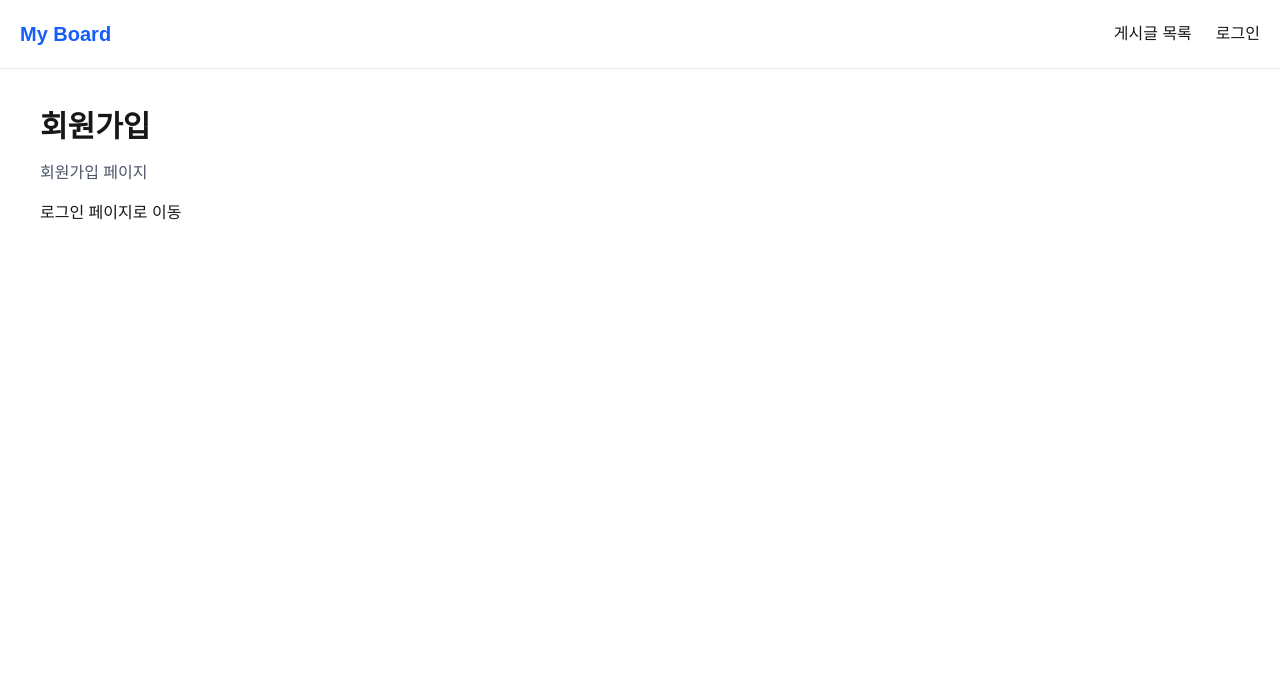
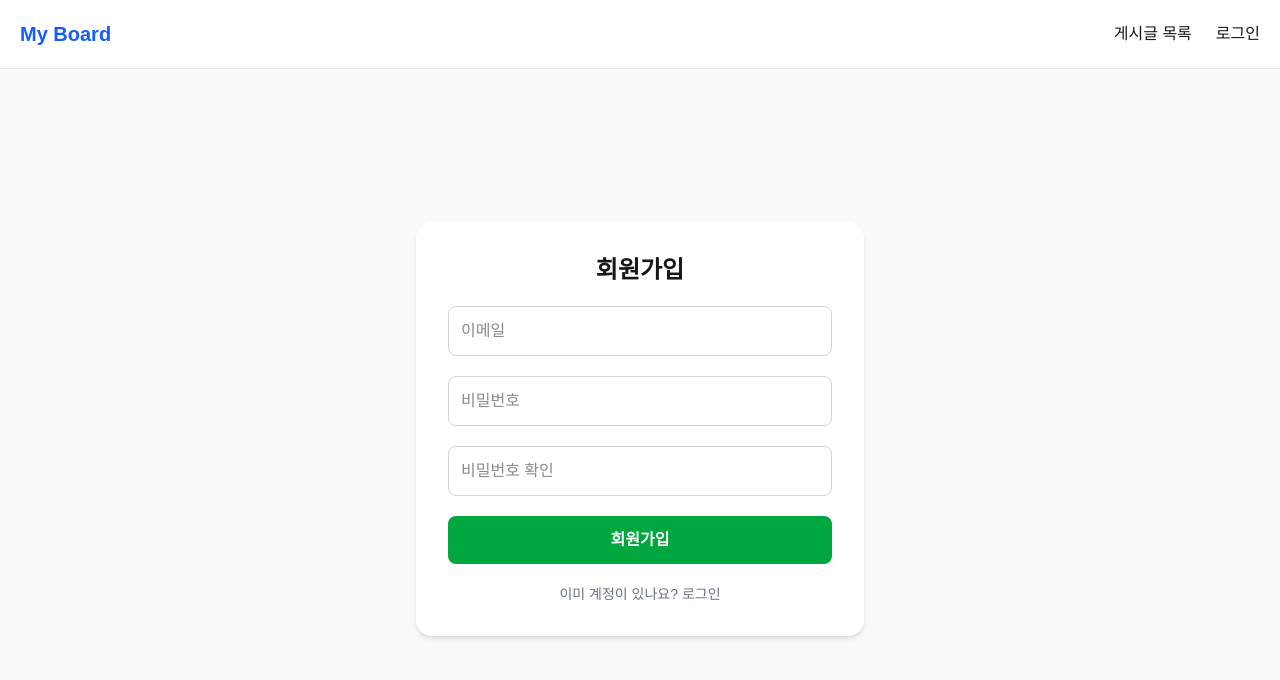
Before and after one commit to nam-pj/frontend-jh, a Next.js app: page /signup in a window 1280 px wide. Shown: the top 680 px of the page. Built offline with nearby package versions, Linux system fonts and the light colour scheme.

Commit message:
feat : sign in , sign up 화면 추가

```diff
--- a/app/signin/page.tsx
+++ b/app/signin/page.tsx
@@ -1,16 +1,63 @@
+"use client";
+
 import Link from "next/link";
+import { useState } from "react";
 
 export default function SignInPage() {
+  const [email, setEmail] = useState("");
+  const [password, setPassword] = useState("");
+
+  const handleSubmit = (e: React.FormEvent) => {
+    e.preventDefault();
+
+    console.log({ email, password });
+    // 👉 여기서 로그인 API 호출
+  };
+
   return (
-    <div className="p-10 flex flex-col gap-4">
-      <h1 className="text-3xl font-bold">로그인</h1>
-      <p className="text-gray-600">
-        로그인 페이지
-      </p>
+    <div className="flex items-center justify-center min-h-[calc(100vh-80px)] bg-gray-50">
+      <form
+        onSubmit={handleSubmit}
+        className="bg-white p-8 rounded-2xl shadow-md w-full max-w-md flex flex-col gap-5"
+      >
+        <h1 className="text-2xl font-bold text-center">로그인</h1>
 
-      <Link href="/signup" className="w-fit hover:text-blue-500 transition-colors">
-        회원가입 페이지로 이동
+        {/* 이메일 */}
+        <input
+          type="email"
+          placeholder="이메일"
+          value={email}
+          onChange={(e) => setEmail(e.target.value)}
+          className="border border-gray-300 rounded-lg p-3 focus:outline-none focus:ring-2 focus:ring-blue-500"
+          required
+        />
+
+        {/* 비밀번호 */}
+        <input
+          type="password"
+          placeholder="비밀번호"
+          value={password}
+          onChange={(e) => setPassword(e.target.value)}
+          className="border border-gray-300 rounded-lg p-3 focus:outline-none focus:ring-2 focus:ring-blue-500"
+          required
+        />
+
+        {/* 로그인 버튼 */}
+        <button
+          type="submit"
+          className="bg-blue-600 text-white p-3 rounded-lg font-semibold hover:bg-blue-700 transition"
+        >
+          로그인
+        </button>
+
+        {/* 회원가입 이동 */}
+        <Link
+          href="/signup"
+          className="text-center text-sm text-gray-500 hover:text-blue-500"
+        >
+          계정이 없나요? 회원가입
         </Link>
+      </form>
     </div>
   );
 }
--- a/app/signup/page.tsx
+++ b/app/signup/page.tsx
@@ -1,16 +1,84 @@
+"use client";
+
 import Link from "next/link";
+import { useState } from "react";
 
 export default function SignUpPage() {
+  const [email, setEmail] = useState("");
+  const [password, setPassword] = useState("");
+  const [passwordCheck, setPasswordCheck] = useState("");
+
+  const [error, setError] = useState("");
+
+  const handleSubmit = (e: React.FormEvent) => {
+    e.preventDefault();
+
+    if (password !== passwordCheck) {
+    setError("비밀번호가 일치하지 않습니다.");
+    return;
+  }
+
+  setError("");
+
+    console.log({ email, password });
+    // 👉 회원가입 API 호출 자리
+  };
+
   return (
-    <div className="p-10 flex flex-col gap-4">
-      <h1 className="text-3xl font-bold">회원가입</h1>
-      <p className="text-gray-600">
-        회원가입 페이지
-      </p>
+    <div className="flex items-center justify-center min-h-[calc(100vh-80px)] bg-gray-50">
+      <form
+        onSubmit={handleSubmit}
+        className="bg-white p-8 rounded-2xl shadow-md w-full max-w-md flex flex-col gap-5"
+      >
+        <h1 className="text-2xl font-bold text-center">회원가입</h1>
 
-      <Link href="/signin" className="w-fit hover:text-blue-500 transition-colors">
-        로그인 페이지로 이동
+        {/* 이메일 */}
+        <input
+          type="email"
+          placeholder="이메일"
+          value={email}
+          onChange={(e) => setEmail(e.target.value)}
+          className="border border-gray-300 rounded-lg p-3 focus:outline-none focus:ring-2 focus:ring-blue-500"
+          required
+        />
+
+        {/* 비밀번호 */}
+        <input
+          type="password"
+          placeholder="비밀번호"
+          value={password}
+          onChange={(e) => setPassword(e.target.value)}
+          className="border border-gray-300 rounded-lg p-3 focus:outline-none focus:ring-2 focus:ring-blue-500"
+          required
+        />
+
+        {/* 비밀번호 확인 */}
+        <input
+          type="password"
+          placeholder="비밀번호 확인"
+          value={passwordCheck}
+          onChange={(e) => setPasswordCheck(e.target.value)}
+          className="border border-gray-300 rounded-lg p-3 focus:outline-none focus:ring-2 focus:ring-blue-500"
+          required
+
+        />
+        {error && <p className="text-red-500 text-sm">{error}</p>}
+        {/* 회원가입 버튼 */}
+        <button
+          type="submit"
+          className="bg-green-600 text-white p-3 rounded-lg font-semibold hover:bg-green-700 transition"
+        >
+          회원가입
+        </button>
+
+        {/* 로그인 이동 */}
+        <Link
+          href="/signin"
+          className="text-center text-sm text-gray-500 hover:text-blue-500"
+        >
+          이미 계정이 있나요? 로그인
         </Link>
+      </form>
     </div>
   );
 }
```
